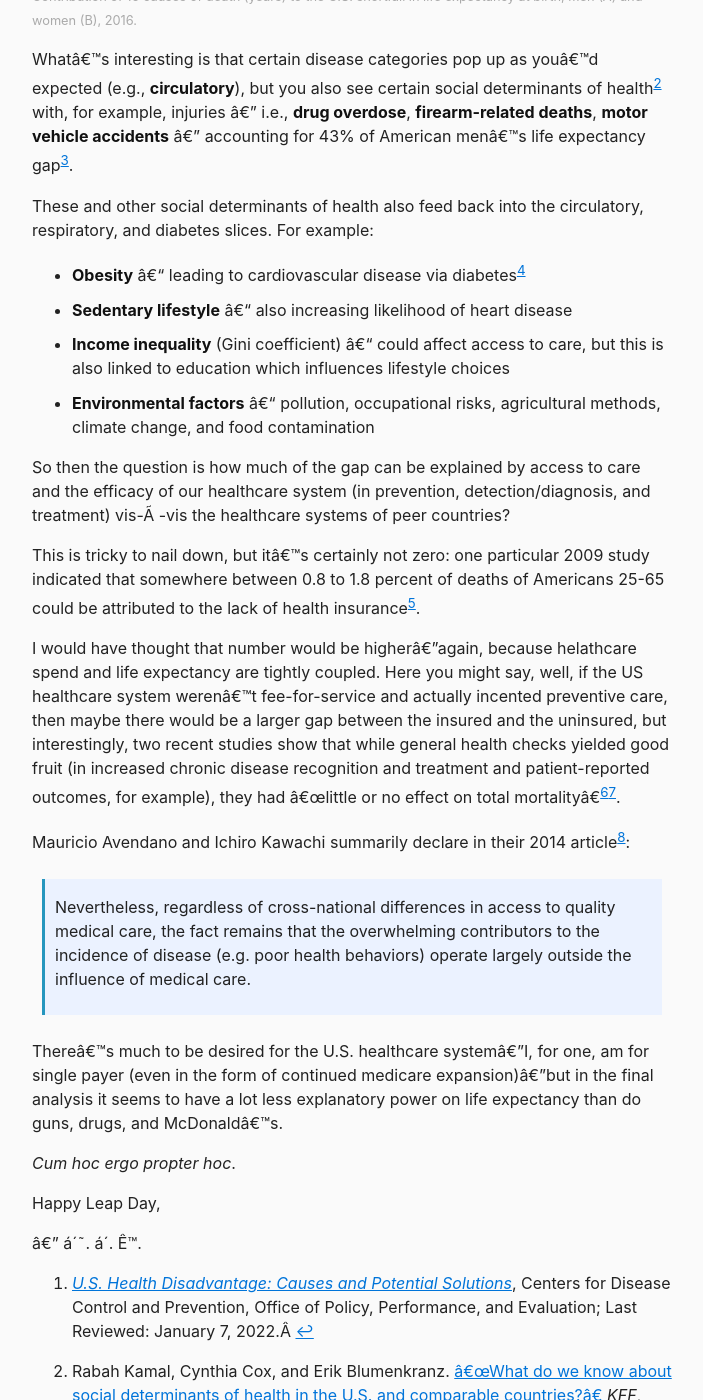
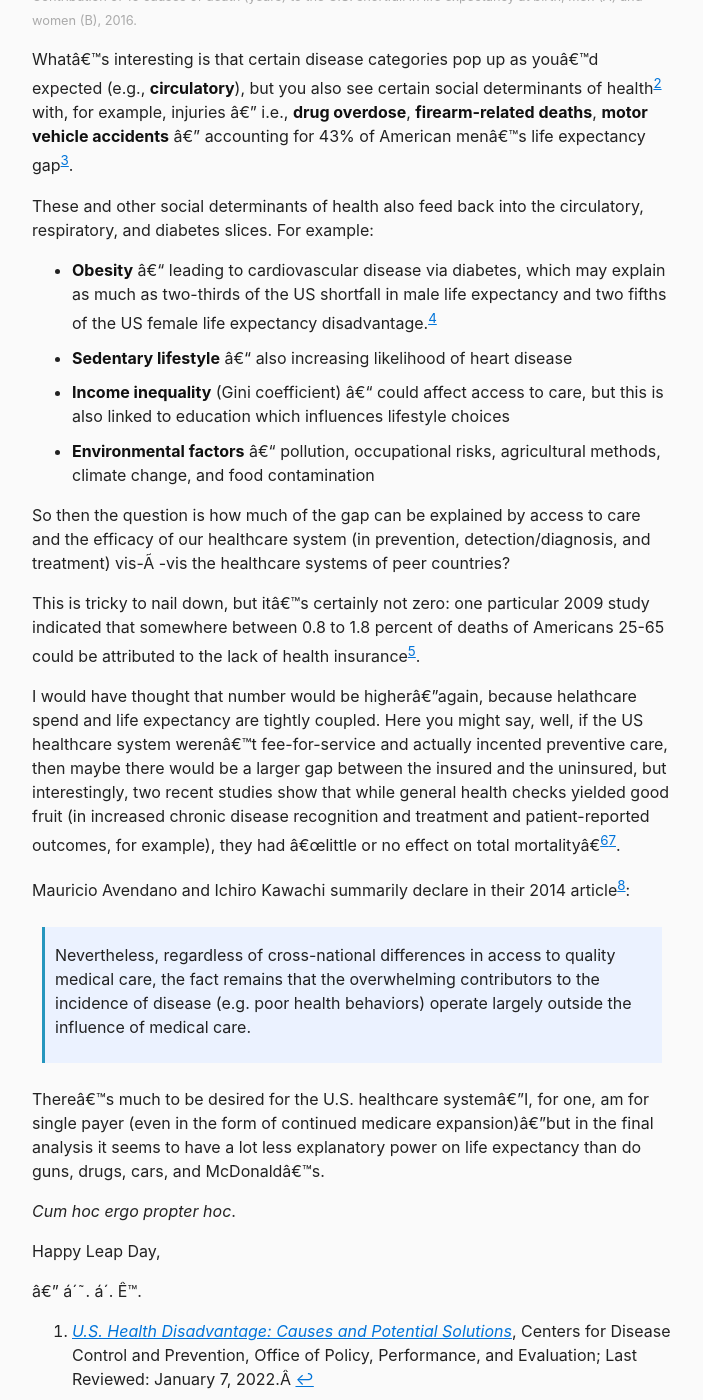
Before and after one commit to berensp/berensp.github.io, a Jekyll site: the page built from _posts/2024-02-29-spurious.md, in a window 1280 px wide and 1400 px high, scrolled down 2041 px. Shown: the whole window, without its empty margins (288-991 px from the left). Built offline with Jekyll 4.4.1, drawn with Linux system fonts in a browser that asks for light colours; a script that is not in the unit is left out; some of the changed text lies outside the part shown.

Commit message:
Update 2024-02-29-spurious.md

```diff
--- a/_posts/2024-02-29-spurious.md
+++ b/_posts/2024-02-29-spurious.md
@@ -31,12 +31,12 @@
 [^3]: "Injuries (drug overdose, firearm-related deaths, motor vehicle accidents, homicide), circulatory diseases, and mental disorders/nervous system diseases (including Alzheimer's disease) account for 86% and 67% of American men's and women's life expectancy shortfall, respectively." Jessica Y Ho, [Causes of America's Lagging Life Expectancy: An International Comparative Perspective](https://doi.org/10.1093/geronb/gbab129), *The Journals of Gerontology: Series B*, Volume 77, Issue Supplement_2, May 2022, Pages S117–S126.
 
 These and other social determinants of health also feed back into the circulatory, respiratory, and diabetes slices. For example:
-- **Obesity** – leading to cardiovascular disease via diabetes[^4]
+- **Obesity** – leading to cardiovascular disease via diabetes, which may explain as much as two-thirds of the US shortfall in male life expectancy and two fifths of the US female life expectancy disadvantage.[^4]
 - **Sedentary lifestyle** – also increasing likelihood of heart disease
 - **Income inequality** (Gini coefficient) – could affect access to care, but this is also linked to education which influences lifestyle choices
 - **Environmental factors** – pollution, occupational risks, agricultural methods, climate change, and food contamination
 
-[^4]: "Recent estimates based on macro-level data suggest that obesity might explain as much as two thirds of the US shortfall in male life expectancy and two fifths of the US female life expectancy disadvantage." (Preston SH, Stokes A. [Contribution of Obesity to International Differences in Life Expectancy](https://www.ncbi.nlm.nih.gov/pmc/articles/PMC3222401/). *Am J Public Health*. November 2011.
+[^4]: Preston SH, Stokes A. [Contribution of Obesity to International Differences in Life Expectancy](https://www.ncbi.nlm.nih.gov/pmc/articles/PMC3222401/). *Am J Public Health*. November 2011.
 
 So then the question is how much of the gap can be explained by access to care and the efficacy of our healthcare system (in prevention, detection/diagnosis, and treatment) vis-à-vis the healthcare systems of peer countries?
 
@@ -56,7 +56,7 @@
 
 > Nevertheless, regardless of cross-national differences in access to quality medical care, the fact remains that the overwhelming contributors to the incidence of disease (e.g. poor health behaviors) operate largely outside the influence of medical care.
 
-There's much to be desired for the U.S. healthcare system—I, for one, am for single payer (even in the form of continued medicare expansion)—but in the final analysis it seems to have a lot less explanatory power on life expectancy than do guns, drugs, and McDonald's.
+There's much to be desired for the U.S. healthcare system—I, for one, am for single payer (even in the form of continued medicare expansion)—but in the final analysis it seems to have a lot less explanatory power on life expectancy than do guns, drugs, cars, and McDonald's.
 
 *Cum hoc ergo propter hoc*.
 
```
